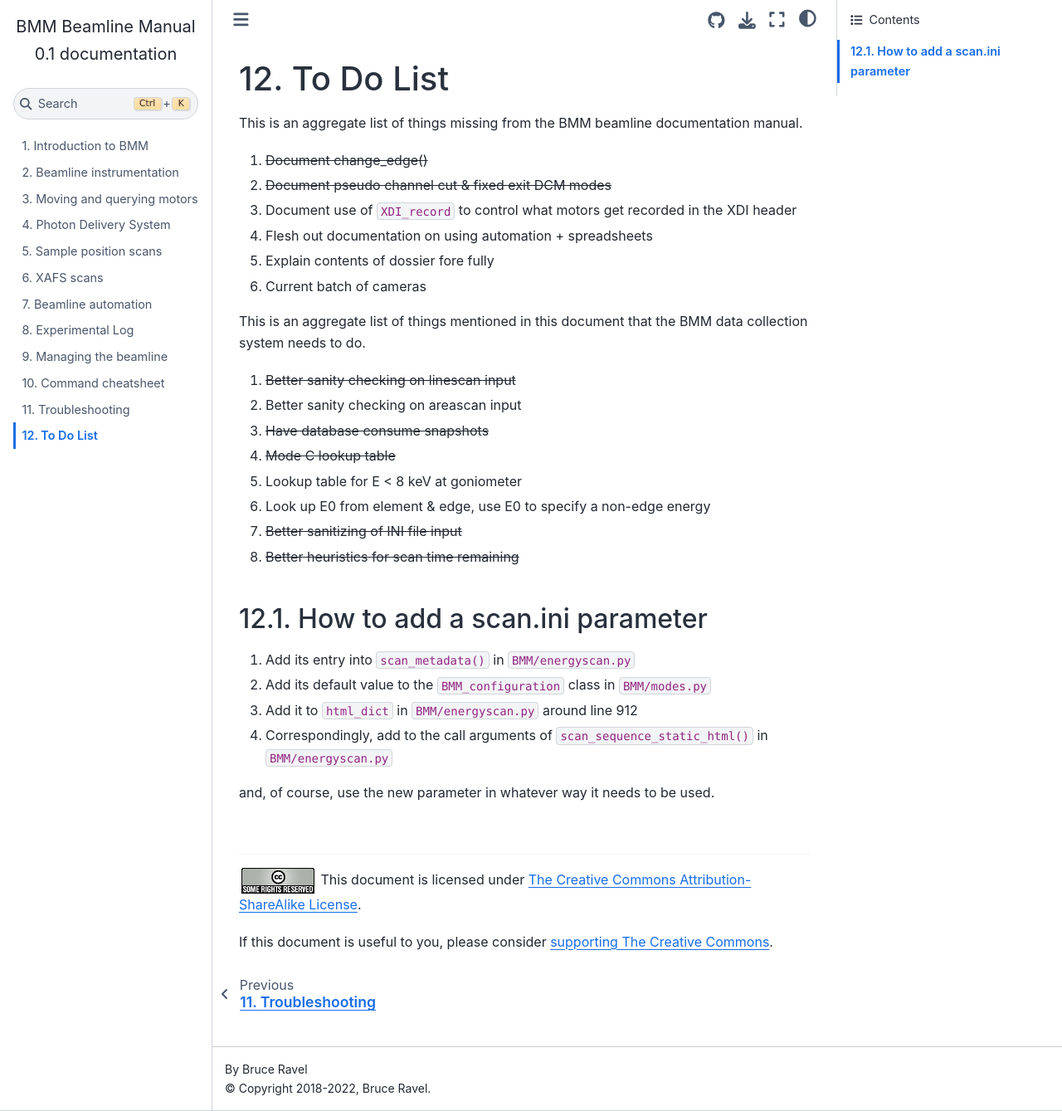
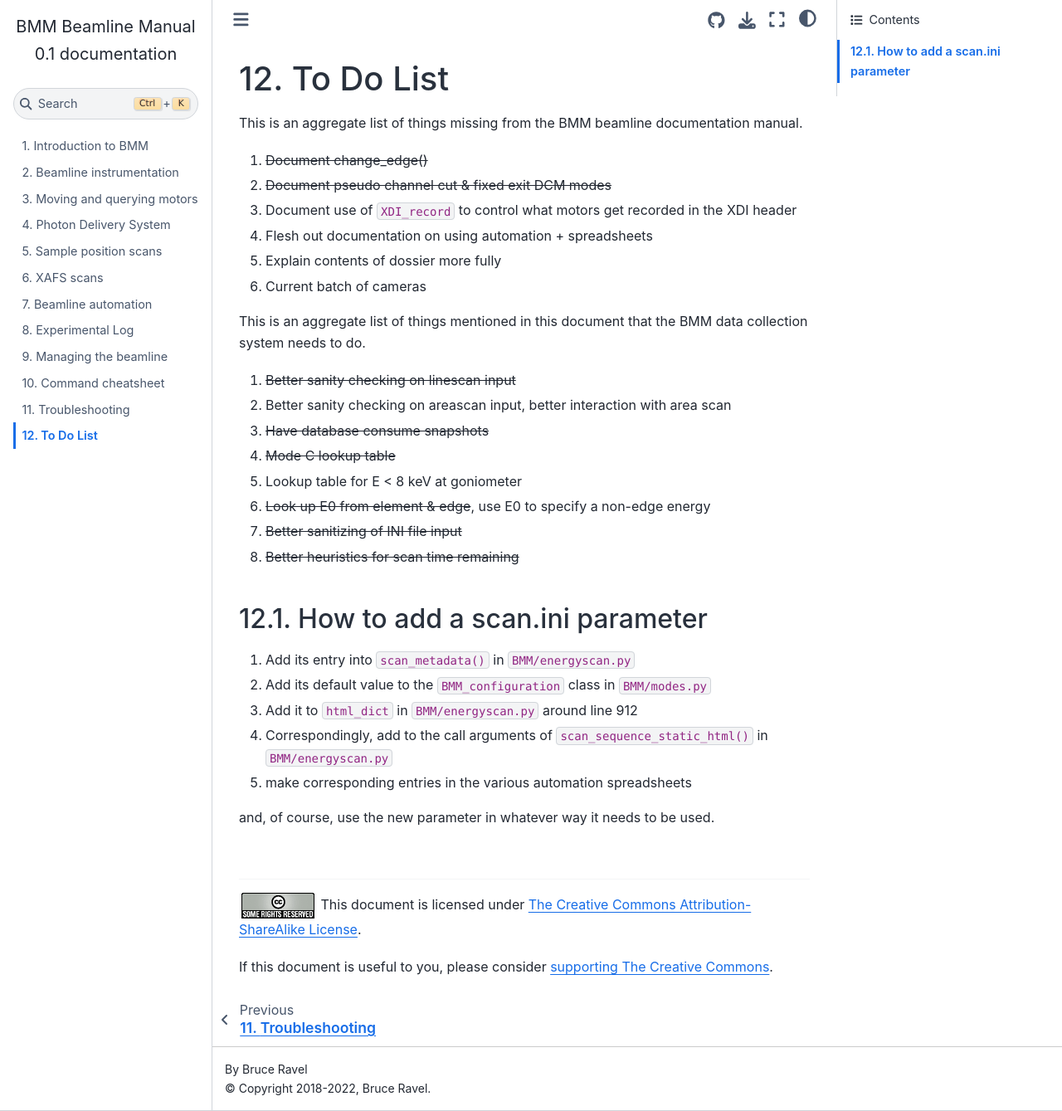
Before and after one commit to NSLS-II-BMM/BeamlineManual, a Sphinx documentation site: the page built from docs/todo.rst, in a window 1280 px wide and 1339 px high. Shown: the whole window at 83% size. Built offline with Sphinx 7.4.7 and the Sphinx Book theme 1.1.4, drawn with Linux system fonts in a browser that asks for light colours.

Commit message:
cleanup and spreadsheet links

```diff
--- a/docs/index.rst
+++ b/docs/index.rst
@@ -8,6 +8,7 @@
 BMM Users Manual
 ================
 
+BMM is NIST's Beamline for Materials Measurement
 
 **Contents:**
 
--- a/docs/todo.rst
+++ b/docs/todo.rst
@@ -19,7 +19,7 @@ documentation manual.
 #. Document use of ``XDI_record`` to control what motors get recorded
    in the XDI header
 #. Flesh out documentation on using automation + spreadsheets
-#. Explain contents of dossier fore fully
+#. Explain contents of dossier more fully
 #. Current batch of cameras
 
 
@@ -27,11 +27,11 @@ This is an aggregate list of things mentioned in this document that
 the BMM data collection system needs to do.
 
 #. :strike:`Better sanity checking on linescan input`
-#. Better sanity checking on areascan input
+#. Better sanity checking on areascan input, better interaction with area scan
 #. :strike:`Have database consume snapshots`
 #. :strike:`Mode C lookup table`
 #. Lookup table for E < 8 keV at goniometer
-#. Look up E0 from element & edge, use E0 to specify a non-edge energy
+#. :strike:`Look up E0 from element & edge`, use E0 to specify a non-edge energy
 #. :strike:`Better sanitizing of INI file input`
 #. :strike:`Better heuristics for scan time remaining`
 
@@ -44,5 +44,6 @@ How to add a scan.ini parameter
 #. Add it to ``html_dict`` in :file:`BMM/energyscan.py` around line 912
 #. Correspondingly, add to the call arguments of
    ``scan_sequence_static_html()`` in :file:`BMM/energyscan.py`
+#. make corresponding entries in the various automation spreadsheets
 
 and, of course, use the new parameter in whatever way it needs to be used.
```
Also changed, not shown: README.md (+11 -0 lines), docs/automation.rst (+29 -17 lines), docs/intro.rst (+10 -0 lines).
